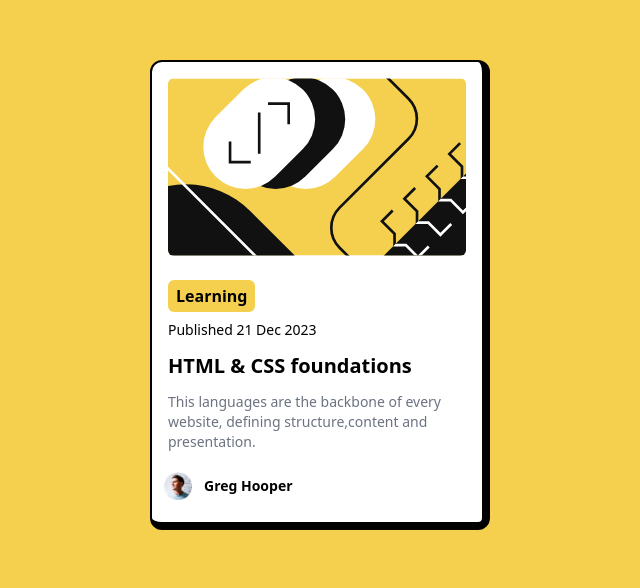
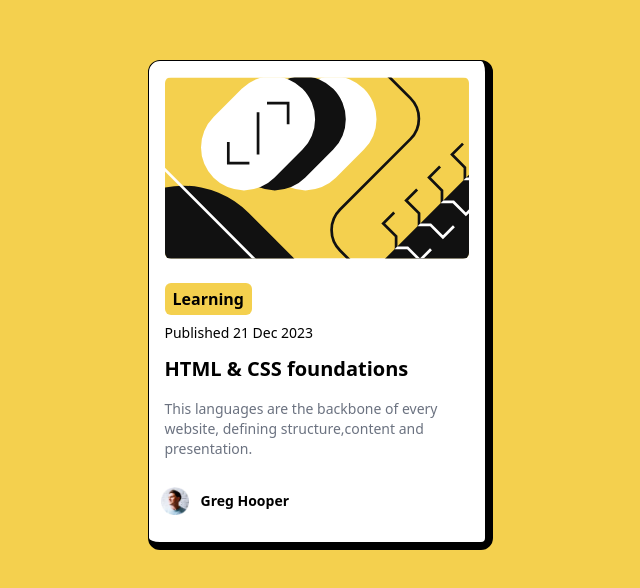
Before and after one commit to satorusvessel/blog-preview-card, a website: page src/index.html in a window 1280 px wide. Shown: the part 160-748 px from the top of the page, without its empty margins (320-960 px from the left). Drawn offline with Linux system fonts and the light colour scheme.

Commit message:
🩹 fix: fixed height according to he style guide

```diff
--- a/src/index.html
+++ b/src/index.html
@@ -16,7 +16,7 @@
 </head>
 <body class="bg-yellow">
 
-<div class=" h-[470px] rounded-xl w-[340px] bg-white mx-auto sm:mt-[220px] mt-[140px] border-l-2 border-t-2 border-b-[8px] border-r-[8px] border-black">
+<div class=" h-[490px] rounded-xl w-[345px] bg-white mx-auto sm:mt-[220px] mt-[140px] border-l-[1px] border-t-[1px] border-b-[8px] border-r-[8px] border-black">
 <div class="p-4">
   <img src="./assets/images/illustration-article.svg" alt="illustration-article" class="rounded-md mb-3">
 
@@ -24,8 +24,8 @@
 
   <p class="text-sm mb-3">Published 21 Dec 2023</p>
 
-  <h1 class="font-extrabold mb-3 text-xl"> HTML & CSS foundations</h1>
-  <p class="text-gray-500 text-sm mb-3 text-left"> This languages are the backbone of every website, defining structure,content and presentation.</p>
+  <h1 class="font-extrabold mb-4 text-xl"> HTML & CSS foundations</h1>
+  <p class="text-gray-500 text-sm mb-5 text-left"> This languages are the backbone of every website, defining structure,content and presentation.</p>
 <div class="flex items-center justify-start w-full gap-1 ">
   <img src="./assets/images/image-avatar.webp" alt="avatar" class="-ml-1 size-7 m-2 justify-start">
   <h2 class="font-bold text-sm justify-start ">Greg Hooper</h2>
```
Also changed, not shown: src/output.css.
